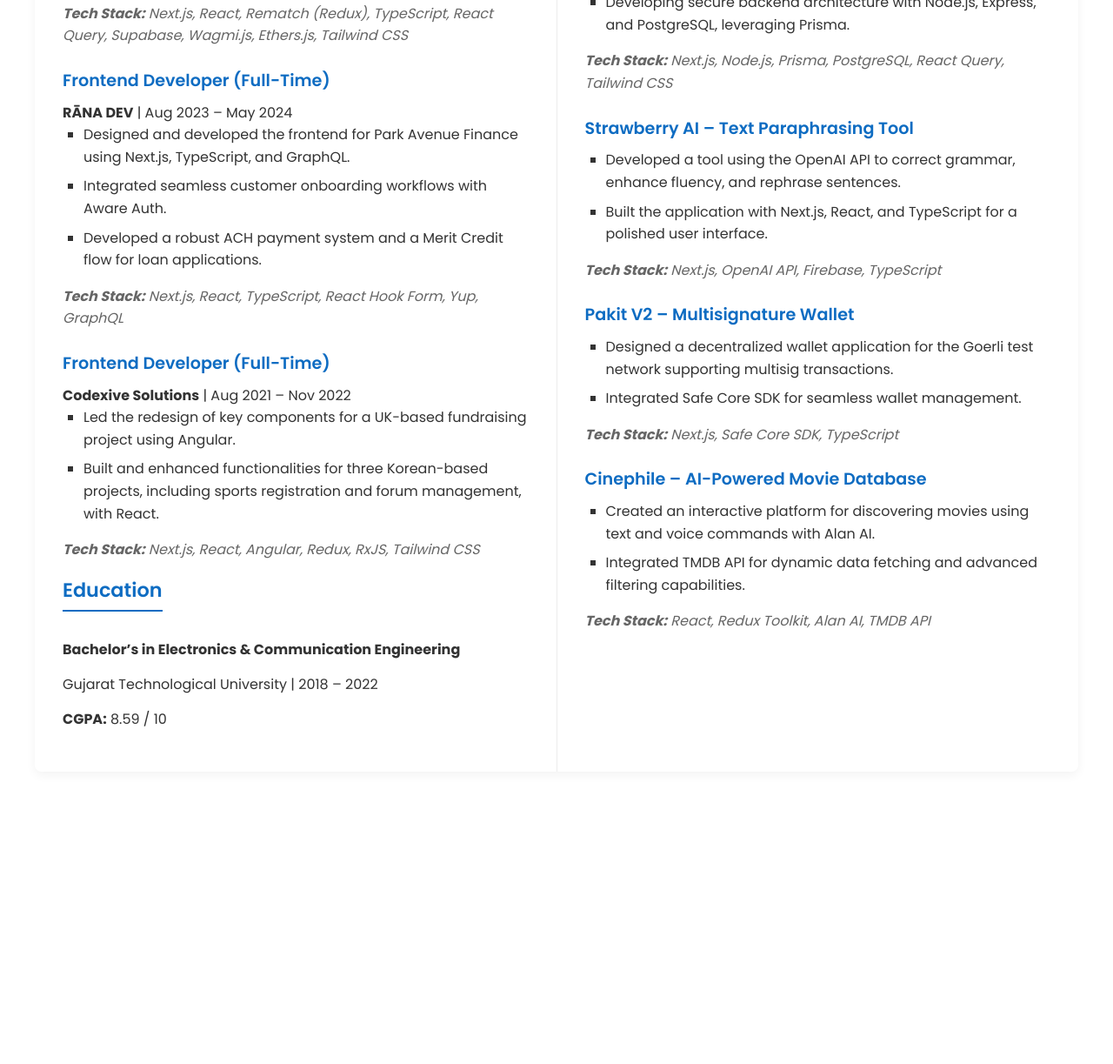
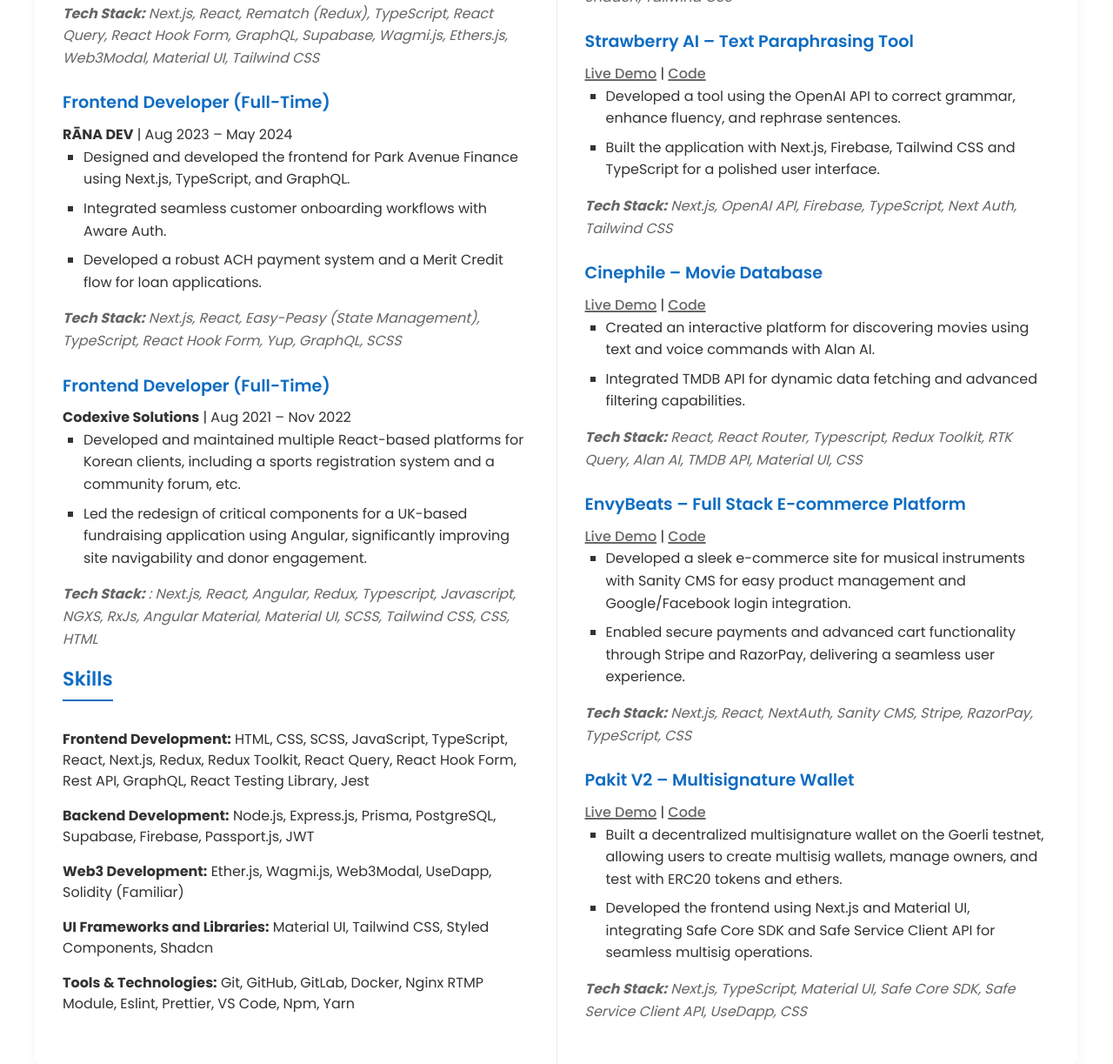
Before and after one commit to hineshmiyani/Resume, a website: page index.html in a window 1280 px wide. Shown: the part 918-2141 px from the top of the page at 87% size. Before the commit the page ends 1837 px from the top, so only its background shows below. Drawn offline with Linux system fonts and the light colour scheme.

Commit message:
feat: enhance resume with project links and updated tech stacks

```diff
--- a/index.html
+++ b/index.html
@@ -1,20 +1,20 @@
 <!DOCTYPE html>
 <html lang="en">
-
   <head>
     <meta charset="UTF-8" />
     <title>Hinesh Miyani Resume</title>
     <!-- Import Poppins font -->
-  <link rel="preconnect" href="https://fonts.googleapis.com">
-  <link rel="preconnect" href="https://fonts.gstatic.com" crossorigin>
+    <link rel="preconnect" href="https://fonts.googleapis.com" />
+    <link rel="preconnect" href="https://fonts.gstatic.com" crossorigin />
     <link
       href="https://fonts.googleapis.com/css2?family=Poppins:wght@400;500;600;700&display=swap"
       rel="stylesheet"
     />
     <link
       href="https://fonts.googleapis.com/css2?family=Ubuntu:ital,wght@0,300;0,400;0,500;0,700;1,300;1,400;1,500;1,700&display=swap"
-    rel="stylesheet">
-  <link rel="stylesheet" href="style.css">
+      rel="stylesheet"
+    />
+    <link rel="stylesheet" href="style.css" />
   </head>
 
   <body>
@@ -28,8 +28,17 @@
           <a href="tel:+919664796448">+91 96647 96448</a>
         </p>
         <p>
-        <a href="https://www.github.com/hineshmiyani" target="_blank">GitHub</a> |
-        <a href="https://www.linkedin.com/in/hineshmiyani/" target="_blank">LinkedIn</a>
+          <a href="https://www.github.com/hineshmiyani" target="_blank"
+            >GitHub</a
+          >
+          |
+          <a href="https://www.linkedin.com/in/hineshmiyani/" target="_blank"
+            >LinkedIn</a
+          >
+          |
+          <a href="https://leetcode.com/u/HineshMiyani/" target="_blank"
+            >LeetCode</a
+          >
         </p>
       </header>
 
@@ -48,7 +57,6 @@
           </div>
 
           <h2>Work Experiences</h2>
-
           <h3>Web3 Frontend Developer (Freelancer)</h3>
           <p><strong>Tribul</strong> | Dec 2022 – Present</p>
           <ul>
@@ -74,7 +82,8 @@
           </ul>
           <p class="tech-stack">
             <strong>Tech Stack:</strong> Next.js, React, Rematch (Redux),
-          TypeScript, React Query, Supabase, Wagmi.js, Ethers.js, Tailwind CSS
+            TypeScript, React Query, React Hook Form, GraphQL, Supabase,
+            Wagmi.js, Ethers.js, Web3Modal, Material UI, Tailwind CSS
           </p>
 
           <h3>Frontend Developer (Full-Time)</h3>
@@ -93,68 +102,87 @@
             </li>
           </ul>
           <p class="tech-stack">
-          <strong>Tech Stack:</strong> Next.js, React, TypeScript, React Hook
-          Form, Yup, GraphQL
+            <strong>Tech Stack:</strong> Next.js, React, Easy-Peasy (State
+            Management), TypeScript, React Hook Form, Yup, GraphQL, SCSS
           </p>
 
           <h3>Frontend Developer (Full-Time)</h3>
           <p><strong>Codexive Solutions</strong> | Aug 2021 – Nov 2022</p>
           <ul>
             <li>
-            Led the redesign of key components for a UK-based fundraising
-            project using Angular.
+              Developed and maintained multiple React-based platforms for Korean
+              clients, including a sports registration system and a community
+              forum, etc.
             </li>
             <li>
-            Built and enhanced functionalities for three Korean-based
-            projects, including sports registration and forum management, with
-            React.
+              Led the redesign of critical components for a UK-based fundraising
+              application using Angular, significantly improving site
+              navigability and donor engagement.
             </li>
           </ul>
           <p class="tech-stack">
-          <strong>Tech Stack:</strong> Next.js, React, Angular, Redux, RxJS,
-          Tailwind CSS
+            <strong>Tech Stack:</strong> : Next.js, React, Angular, Redux,
+            Typescript, Javascript, NGXS, RxJs, Angular Material, Material UI,
+            SCSS, Tailwind CSS, CSS, HTML
           </p>
 
-        <h2>Education</h2>
+          <h2>Skills</h2>
           <div class="section-content">
             <p>
-            <strong>Bachelor’s in Electronics &amp; Communication
-              Engineering</strong>
+              <strong>Frontend Development:</strong> HTML, CSS, SCSS,
+              JavaScript, TypeScript, React, Next.js, Redux, Redux Toolkit,
+              React Query, React Hook Form, Rest API, GraphQL, React Testing
+              Library, Jest
             </p>
-          <p>Gujarat Technological University | 2018 – 2022</p>
-          <p><strong>CGPA:</strong> 8.59 / 10</p>
+            <p>
+              <strong>Backend Development:</strong> Node.js, Express.js, Prisma,
+              PostgreSQL, Supabase, Firebase, Passport.js, JWT
+            </p>
+            <p>
+              <strong>Web3 Development:</strong> Ether.js, Wagmi.js, Web3Modal,
+              UseDapp, Solidity (Familiar)
+            </p>
+            <p>
+              <strong>UI Frameworks and Libraries:</strong> Material UI,
+              Tailwind CSS, Styled Components, Shadcn
+            </p>
+            <p>
+              <strong>Tools &amp; Technologies:</strong> Git, GitHub, GitLab,
+              Docker, Nginx RTMP Module, Eslint, Prettier, VS Code, Npm, Yarn
+            </p>
           </div>
         </div>
 
         <!-- Right Column -->
         <div class="right-column">
-        <h2>Skills</h2>
+          <h2>Education</h2>
           <div class="section-content">
             <p>
-            <strong>Frontend Development:</strong> HTML, CSS, JavaScript,
-            TypeScript, React, Next.js, Redux, Redux Toolkit, React Query
+              <strong
+                >Bachelor’s in Electronics &amp; Communication
+                Engineering</strong
+              >
             </p>
-          <p>
-            <strong>Backend Development:</strong> Node.js, Express.js, Prisma,
-            PostgreSQL, Supabase, Firebase
-          </p>
-          <p>
-            <strong>Web3 Development:</strong> Ether.js, Wagmi.js, UseDapp,
-            Solidity (Familiar)
-          </p>
-          <p>
-            <strong>UI/UX Frameworks:</strong> Material-UI, Tailwind CSS,
-            Styled Components, Shadcn
-          </p>
-          <p>
-            <strong>Tools &amp; Technologies:</strong> Git, Docker, Nginx RTMP
-            Module, VS Code, NodeMailer, Passport.js, Eslint, Prettier
-          </p>
+            <p>Gujarat Technological University | 2018 – 2022</p>
+            <p><strong>CGPA:</strong> 8.59 / 10</p>
           </div>
 
           <h2>Personal Projects</h2>
 
           <h3>Hyperstream (In Progress) – Live Video Streaming Platform</h3>
+          <p class="project-links">
+            <a
+              href="https://github.com/hineshmiyani/HyperStream-Frontend"
+              target="_blank"
+              >Frontend Code</a
+            >
+            |
+            <a
+              href="https://github.com/hineshmiyani/HyperStream-Backend"
+              target="_blank"
+              >Backend Code</a
+            >
+          </p>
           <ul>
             <li>
               Building a scalable platform for live video streaming with low
@@ -170,39 +198,51 @@
             </li>
           </ul>
           <p class="tech-stack">
-          <strong>Tech Stack:</strong> Next.js, Node.js, Prisma, PostgreSQL,
-          React Query, Tailwind CSS
+            <strong>Tech Stack:</strong> Next.js, Node.js, Express.js, Redux
+            Toolkit, TypeScript, JavaScript, Nginx RTMP Module, Docker, Prisma,
+            PostgreSQL, Passport.js, NodeMailer, Zod, React Query, React Hook
+            Form, Shadcn, Tailwind CSS
           </p>
 
           <h3>Strawberry AI – Text Paraphrasing Tool</h3>
+          <p class="project-links">
+            <a href="https://strawberry-ai.vercel.app/" target="_blank"
+              >Live Demo</a
+            >
+            |
+            <a
+              href="https://github.com/hineshmiyani/Strawberry-AI"
+              target="_blank"
+              >Code</a
+            >
+          </p>
           <ul>
             <li>
               Developed a tool using the OpenAI API to correct grammar, enhance
               fluency, and rephrase sentences.
             </li>
             <li>
-            Built the application with Next.js, React, and TypeScript for a
-            polished user interface.
+              Built the application with Next.js, Firebase, Tailwind CSS and
+              TypeScript for a polished user interface.
             </li>
           </ul>
           <p class="tech-stack">
             <strong>Tech Stack:</strong> Next.js, OpenAI API, Firebase,
-          TypeScript
+            TypeScript, Next Auth, Tailwind CSS
           </p>
 
-        <h3>Pakit V2 – Multisignature Wallet</h3>
-        <ul>
-          <li>
-            Designed a decentralized wallet application for the Goerli test
-            network supporting multisig transactions.
-          </li>
-          <li>Integrated Safe Core SDK for seamless wallet management.</li>
-        </ul>
-        <p class="tech-stack">
-          <strong>Tech Stack:</strong> Next.js, Safe Core SDK, TypeScript
+          <h3>Cinephile – Movie Database</h3>
+          <p class="project-links">
+            <a href="https://cinephile-db.vercel.app/" target="_blank"
+              >Live Demo</a
+            >
+            |
+            <a
+              href="https://github.com/hineshmiyani/Cinephile-MovieDB"
+              target="_blank"
+              >Code</a
+            >
           </p>
-
-        <h3>Cinephile – AI-Powered Movie Database</h3>
           <ul>
             <li>
               Created an interactive platform for discovering movies using text
@@ -214,11 +254,64 @@
             </li>
           </ul>
           <p class="tech-stack">
-          <strong>Tech Stack:</strong> React, Redux Toolkit, Alan AI, TMDB API
+            <strong>Tech Stack:</strong> React, React Router, Typescript, Redux
+            Toolkit, RTK Query, Alan AI, TMDB API, Material UI, CSS
+          </p>
+
+          <h3>EnvyBeats – Full Stack E-commerce Platform</h3>
+          <p class="project-links">
+            <a href="https://envybeats.vercel.app/" target="_blank"
+              >Live Demo</a
+            >
+            |
+            <a
+              href="https://github.com/hineshmiyani/EnvyBeats-Ecommerce"
+              target="_blank"
+              >Code</a
+            >
+          </p>
+          <ul>
+            <li>
+              Developed a sleek e-commerce site for musical instruments with
+              Sanity CMS for easy product management and Google/Facebook login
+              integration.
+            </li>
+            <li>
+              Enabled secure payments and advanced cart functionality through
+              Stripe and RazorPay, delivering a seamless user experience.
+            </li>
+          </ul>
+          <p class="tech-stack">
+            <strong>Tech Stack:</strong> Next.js, React, NextAuth, Sanity CMS,
+            Stripe, RazorPay, TypeScript, CSS
+          </p>
+
+          <h3>Pakit V2 – Multisignature Wallet</h3>
+          <p class="project-links">
+            <a href="https://pakit-v2.vercel.app/" target="_blank">Live Demo</a>
+            |
+            <a href="https://github.com/hineshmiyani/Pakit-v2" target="_blank"
+              >Code</a
+            >
+          </p>
+          <ul>
+            <li>
+              Built a decentralized multisignature wallet on the Goerli testnet,
+              allowing users to create multisig wallets, manage owners, and test
+              with ERC20 tokens and ethers.
+            </li>
+            <li>
+              Developed the frontend using Next.js and Material UI, integrating
+              Safe Core SDK and Safe Service Client API for seamless multisig
+              operations.
+            </li>
+          </ul>
+          <p class="tech-stack">
+            <strong>Tech Stack:</strong> Next.js, TypeScript, Material UI, Safe
+            Core SDK, Safe Service Client API, UseDapp, CSS
           </p>
         </div>
       </div>
     </div>
   </body>
-
 </html>
--- a/style.css
+++ b/style.css
@@ -6,7 +6,7 @@
 
 /* Use Poppins font */
 body {
-    font-family: 'Poppins', sans-serif;
+  font-family: "Poppins", sans-serif;
   /* font-family: "Ubuntu", serif; */
   background-color: #ffffff;
   color: #333;
@@ -104,6 +104,13 @@
   margin-bottom: 0.5rem;
 }
 
+.project-links a {
+  color: #666;
+  font-weight: 500;
+  text-decoration-line: underline;
+  text-decoration-thickness: 2px;
+}
+
 .tech-stack {
   font-style: italic;
   color: #666;
```
Lines whose indentation alone changed are shown as unchanged.
